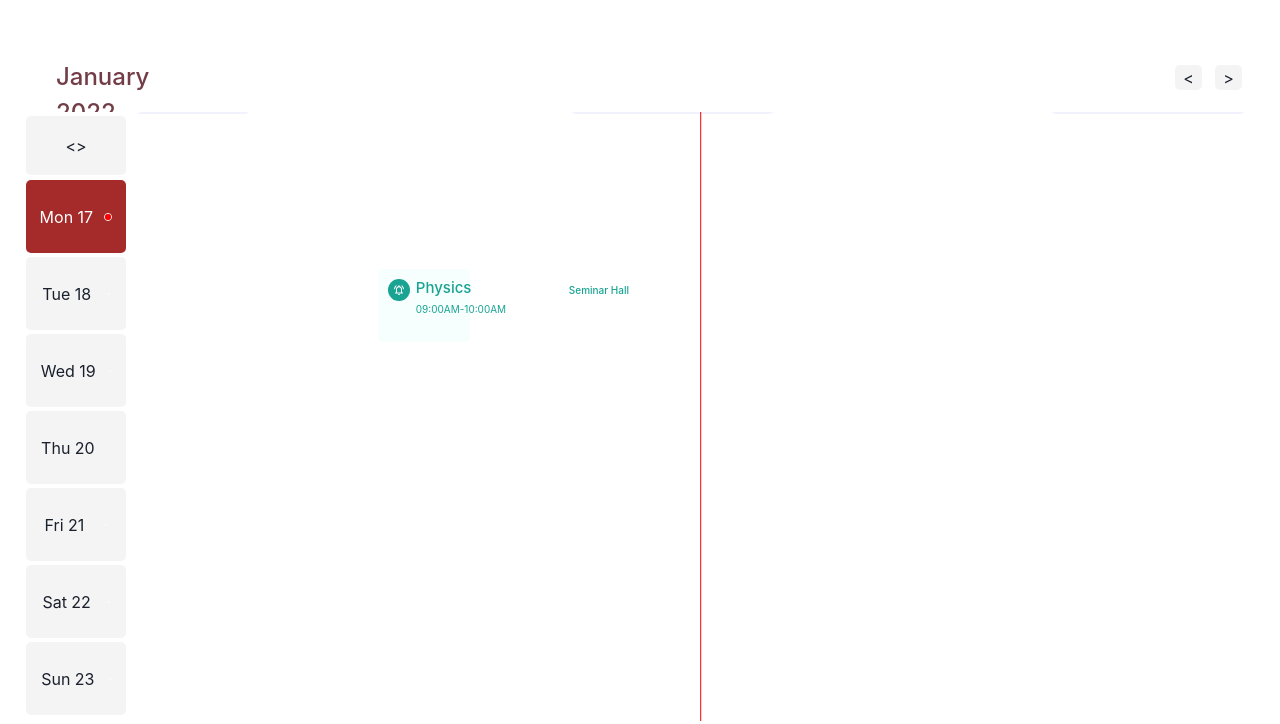
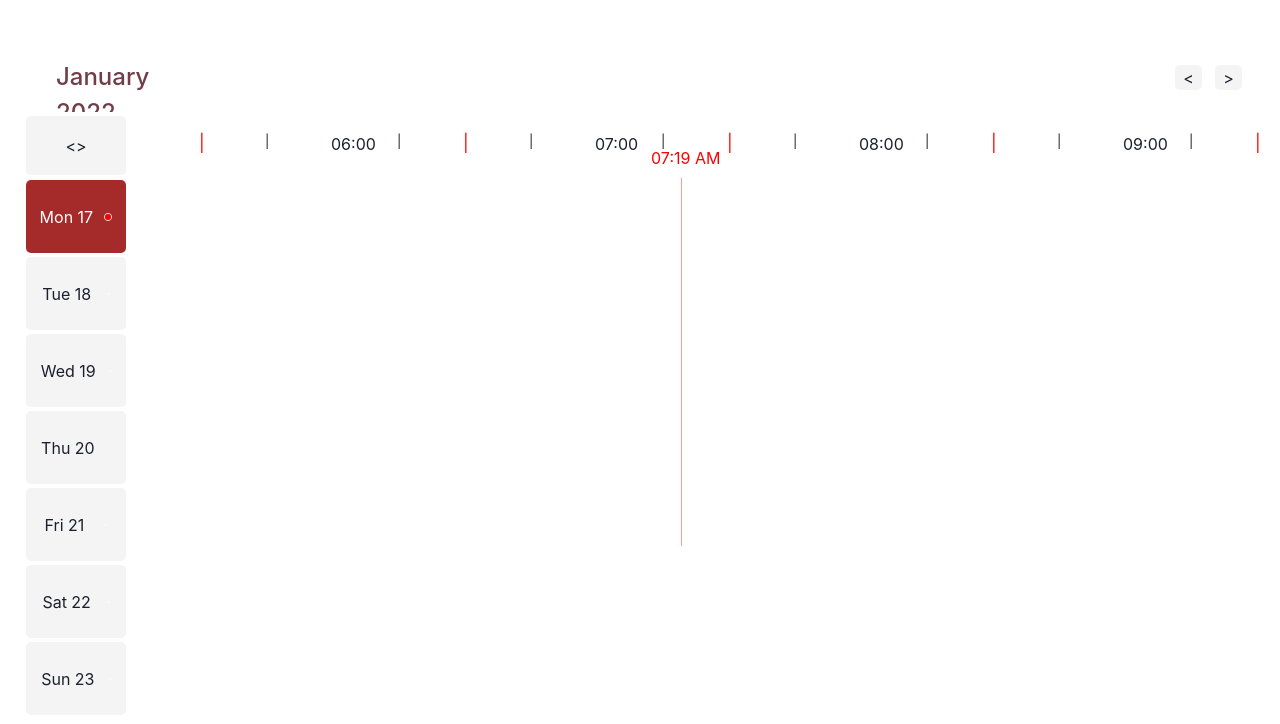
Before and after one commit to amit-2000/timeline-day, a React (Create React App) app in the folder timeline/: page / in a window 1280 px wide. Shown: the top 724 px of the page. Built offline with nearby package versions, Linux system fonts and the light colour scheme.

Commit message:
current time indicator Done

```diff
--- a/timeline/src/App.js
+++ b/timeline/src/App.js
@@ -1,10 +1,12 @@
 import React, { useState, useEffect, useRef } from "react";
 import { ChakraProvider } from "@chakra-ui/react";
-import { Box } from "@chakra-ui/react";
+import { Box, Center, Divider, Stack } from "@chakra-ui/react";
 import Navbar from "./Components/NavBar/Navbar";
 import Sidebar from "./Components/SideBar/Sidebar";
 import Timelinehome from "./Components/TimeLine/TimelineHome";
 import { data } from "./utils";
+import { extendTheme } from "@chakra-ui/react";
+
 const App = () => {
   const datesRef = useRef();
 
@@ -82,9 +84,18 @@ const App = () => {
       }
     }
   };
+  const theme = extendTheme({
+    colors: {
+      brand: {
+        100: "#343434",
+        // ...
+        900: "#1a202c",
+      },
+    },
+  });
   console.log(currentDate);
   return (
-    <ChakraProvider>
+    <ChakraProvider theme={theme}>
       <Box>
         <Navbar handleClick={handleClick} />
         <Sidebar dateList={dates} currentDate={currentDate} />
--- a/timeline/src/Components/TimeLine/TimelineHome.jsx
+++ b/timeline/src/Components/TimeLine/TimelineHome.jsx
@@ -1,19 +1,31 @@
-import React, { useEffect, useRef, useState } from "react";
-import { Box } from "@chakra-ui/react";
+import React, { useRef, useEffect } from "react";
+import { Box, Center, Divider, Stack, Text } from "@chakra-ui/react";
 import Timeline from "./Timeline";
 import Cls from "./Cls";
+import { Minimize } from "@mui/icons-material";
 const Timelinehome = ({ currentsDaysEvent, typesSet }) => {
   // console.log(currentsDaysEvent, [...typesSet]);
+  // console.log(item);
   const myRef = useRef(null);
-
   useEffect(() => {
     myRef.current.scrollIntoView({
       block: "end",
       inline: "center",
       behavior: "smooth",
     });
-    // console.log("width calculated");
-  }, []);
+  }, [currentsDaysEvent]);
+  const date = new Date();
+  var hours = date.getHours();
+  var minutes = date.getMinutes();
+  const shour = hours;
+  const smins = minutes;
+  console.log(hours, minutes);
+  var ampm = hours >= 12 ? "PM" : "AM";
+  hours = hours % 12;
+  hours = hours ? hours : 12; // the hour '0' should be '12'
+  minutes = minutes < 10 ? "0" + minutes : minutes;
+  hours = hours < 10 ? "0" + hours : hours;
+  var strTime = hours + ":" + minutes + " " + ampm;
 
   return (
     <Box
@@ -41,20 +53,25 @@ const Timelinehome = ({ currentsDaysEvent, typesSet }) => {
         <Timeline />
         <Box>
           <Cls currentsDaysEvent={currentsDaysEvent} />
+          <Center>
+            <Box
+              ref={myRef}
+              position="absolute"
+              // left={'4118px'}
+              left={shour * 264 + 4 + smins * 4.32}
+              top={0}
+
+              // marginTop="140px"
+            >
+              <Stack height={"400px"} marginTop={"34px"}>
+                <Text color={"red"} marginLeft="-30px" width={"70px"}>
+                  {strTime}
+                </Text>
+                <Divider orientation="vertical" borderColor={"#FF5252"} />
+              </Stack>
+            </Box>
+          </Center>
         </Box>
-        <Box
-          pl={"10px"}
-          ref={myRef}
-          position={"absolute"}
-          w={"700px"}
-          height={0.4}
-          top={"400px"}
-          left={3000}
-          border={"1px solid #FF525"}
-          transform={"rotate(90deg)"}
-          bg={"red"}
-          zIndex={1}
-        ></Box>
       </Box>
     </Box>
   );
--- a/timeline/src/Components/TimeLine/Type/Exams.jsx
+++ b/timeline/src/Components/TimeLine/Type/Exams.jsx
@@ -9,16 +9,16 @@ const Exams = ({ item }) => {
   var date_end = new Date(item.end_time * 1000);
   var end_hour = date_end.getHours();
   var end_minute = date_end.getMinutes();
-  console.log(end_minute);
-  console.log(
-    start_hour,
-    ":",
-    start_minute,
-    end_hour,
-    ":",
-    end_minute,
-    item.end_time
-  );
+  // console.log(end_minute);
+  // console.log(
+  //   start_hour,
+  //   ":",
+  //   start_minute,
+  //   end_hour,
+  //   ":",
+  //   end_minute,
+  //   item.end_time
+  // );
 
   var width = 264;
   var onecandle = width / 60;
```
Also changed, not shown: timeline/src/Components/TimeLine/Type/Classes.jsx (+21 -2 lines).
